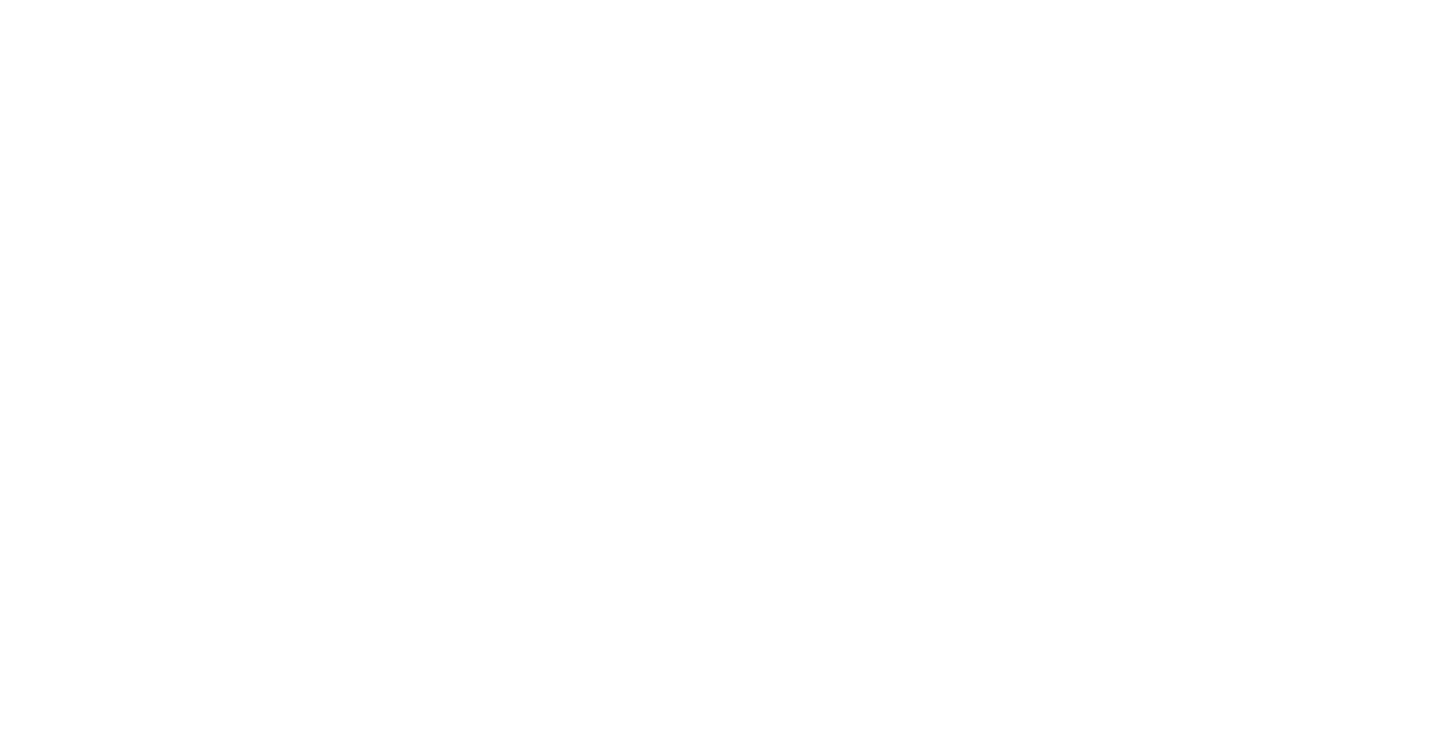
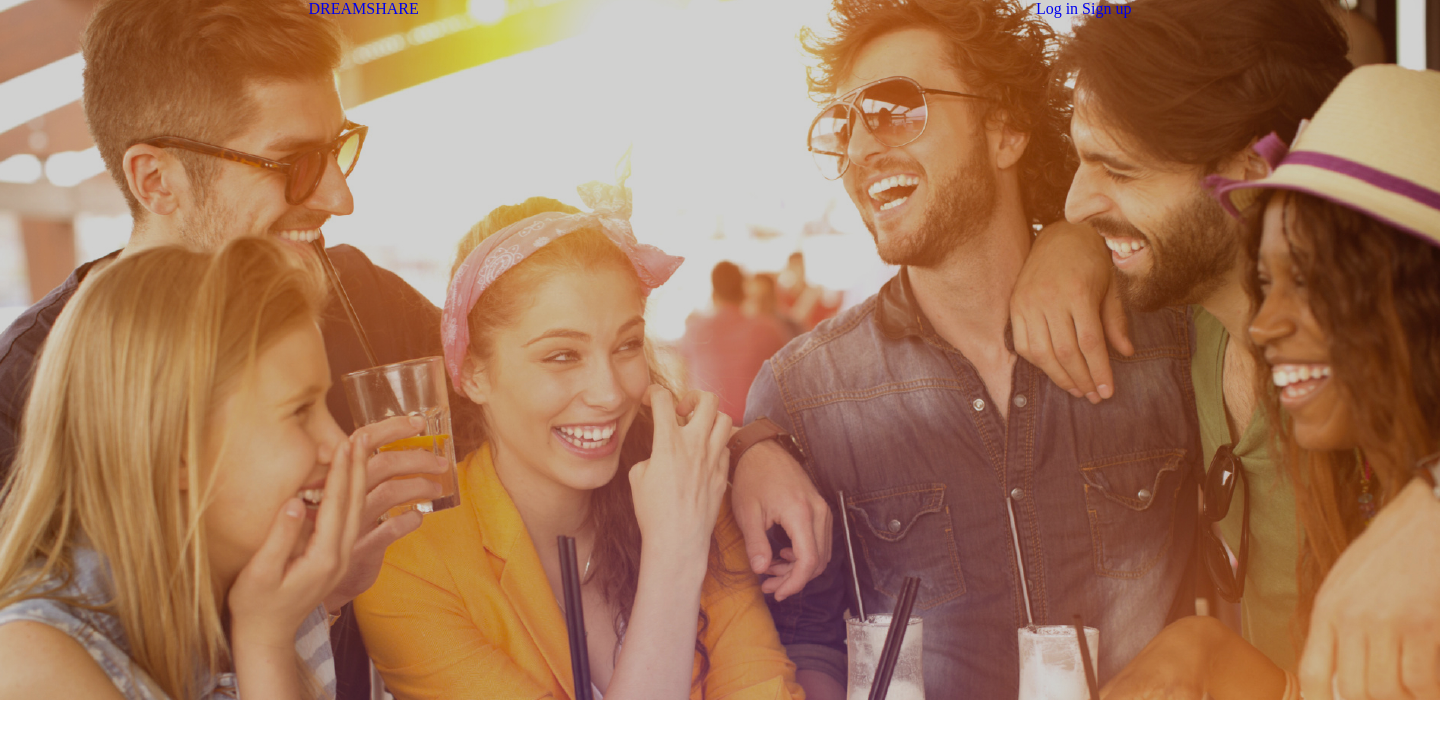
Before and after one commit to Grubiss/Digital, a plain HTML site: page index.html in a window 1280 px wide. Shown: the whole page, 1440 px wide, since content can reach past the window. Drawn offline with Linux system fonts and the light colour scheme.

Commit message:
night 18.06

```diff
--- a/index.html
+++ b/index.html
@@ -5,10 +5,22 @@
     <meta charset="UTF-8">
     <meta name="viewport" content="width=device-width, initial-scale=1.0">
     <title>Document</title>
+    <link rel="stylesheet" href="style.css" type="text/css">
 </head>
 
 <body>
+    <div class="main">
+        <header class="promo">
+            <nav class="header">
+                <a href="index.html">DREAMSHARE</a>
+                <div class="login">
+                    <a href="#">Log in</a>
+                    <a href="#">Sign up</a>
+                </div>
+            </nav>
 
+        </header>
+    </div>
 </body>
 
 </html>
--- a/style.css
+++ b/style.css
@@ -0,0 +1,23 @@
+* {
+    margin: 0 auto;
+}
+
+.promo {
+    min-width: 100%;
+    min-height: 100%;
+    width: 1440px;
+    height: 700px;
+    background: url(promo.png) no-repeat;
+}
+
+.header {
+    display: flex;
+}
+
+.header a {
+    text-decoration: none;
+}
+
+.login a {
+    text-decoration: none;
+}
```
Also changed, not shown: promo.png (added).
